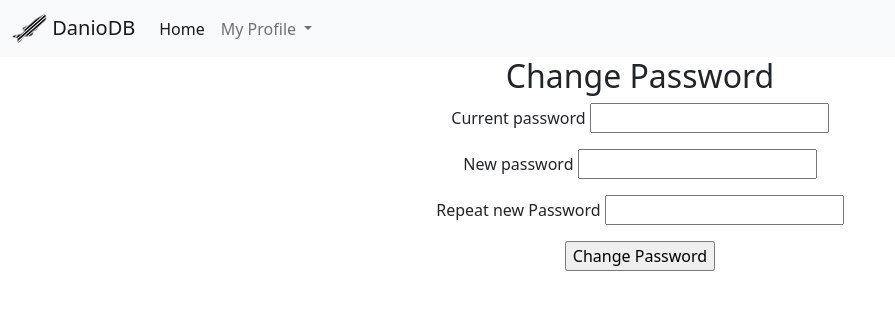
After one commit to MarcusOWilliams/FishFile, a Flask app: page /change_password/ in a window 1280 px wide. The commit adds this page. Shown: the top 310 px of the page, without its empty margins (0-895 px from the left). Run offline with Flask 2, Linux system fonts and the light colour scheme; a user stored in the database is signed in; tables that the repository leaves empty hold one stand-in row (values such as "Sample post"); some libraries are stand-ins or nearby versions.

Commit message:
add change password

```diff
--- a/app/auth/forms.py
+++ b/app/auth/forms.py
@@ -53,3 +53,10 @@ class ResetPasswordForm(FlaskForm):
     password2 = PasswordField('Repeat Password', validators=[
                               DataRequired(), EqualTo('password')])
     submit = SubmitField('Reset Password')
+
+class ChangePasswordForm(FlaskForm):
+    old_password = PasswordField('Current password', validators=[DataRequired()])
+    new_password = PasswordField('New password', validators=[DataRequired()])
+    new_password2 = PasswordField('Repeat new Password', validators=[
+                              DataRequired(), EqualTo('new_password')])
+    submit = SubmitField('Change Password')
--- a/app/auth/routes.py
+++ b/app/auth/routes.py
@@ -4,7 +4,7 @@ from app.auth import bp
 from app.auth.email import (send_email_verification_email,
                             send_password_reset_email)
 from app.auth.forms import (LoginForm, RegistrationForm, ResetPasswordForm,
-                            ResetPasswordRequestForm)
+                            ResetPasswordRequestForm, ChangePasswordForm)
 from app.models import Settings, User
 from flask import flash, redirect, render_template, request, url_for
 from flask_login import current_user, login_required, login_user, logout_user
@@ -118,3 +118,21 @@ def verify_email(token):
     db.session.commit()
     flash('Your email has been verified')
     return redirect(url_for('auth.login'))
+
+
+@bp.route('/change_password/', methods=['GET', 'POST'])
+@login_required
+def change_password():
+    form = ChangePasswordForm()
+
+    if form.validate_on_submit():
+        if not current_user.check_password(form.old_password.data):
+            flash("The current password you entered is incorrect. If you have forgotten your password, logout and use the 'forgoten password' link on the login page.")
+            return redirect(url_for('auth.change_password'))
+
+        current_user.set_password(form.new_password.data)
+        db.session.commit()
+        flash("Your password has been changed.")
+        return redirect(url_for('main.settings'))
+
+    return render_template('auth/change_password.html', title = "Change Password", form = form)
--- /dev/null
+++ b/app/templates/auth/change_password.html
@@ -0,0 +1,30 @@
+{% extends "base.html" %}
+
+{% block content %}
+    <h2>Change Password</h2>
+    <form action="" method="post">
+        {{ form.hidden_tag() }}
+        <p>
+            {{form.old_password.label}}
+            {{form.old_password}}
+            {% for error in form.old_password.errors %}
+                <span style="color: red;">{{ error }}</span>
+            {% endfor %}
+        </p>
+        <p>
+            {{form.new_password.label}}
+            {{form.new_password}}<br>
+            {% for error in form.new_password.errors %}
+                <span style="color: red;">{{ error }}</span>
+            {% endfor %}
+        </p>
+        <p>
+            {{form.new_password2.label}}
+            {{form.new_password2}}<br>
+            {% for error in form.new_password2.errors %}
+                <span style="color: red;">{{ error }}</span>
+            {% endfor %}
+        </p>
+        {{form.submit()}}
+    </form>
+{% endblock %}
--- a/app/templates/settings.html
+++ b/app/templates/settings.html
@@ -8,4 +8,5 @@
         {{form.submit}}
 
     </form>
+    <p><a href="{{url_for('auth.change_password')}}">Change Password</a></p>
 {%endblock%}
```
Also changed, not shown: app.db.
